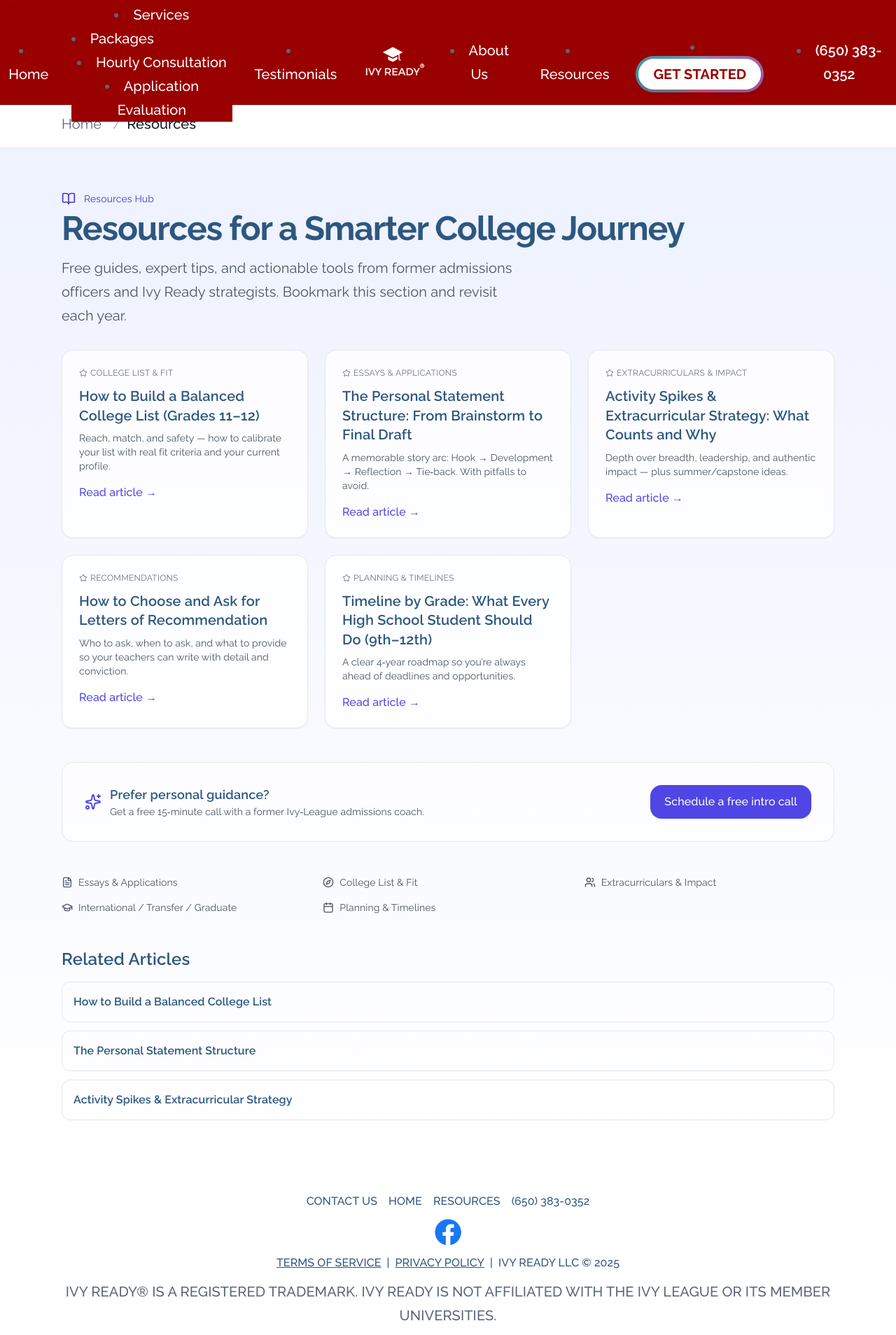
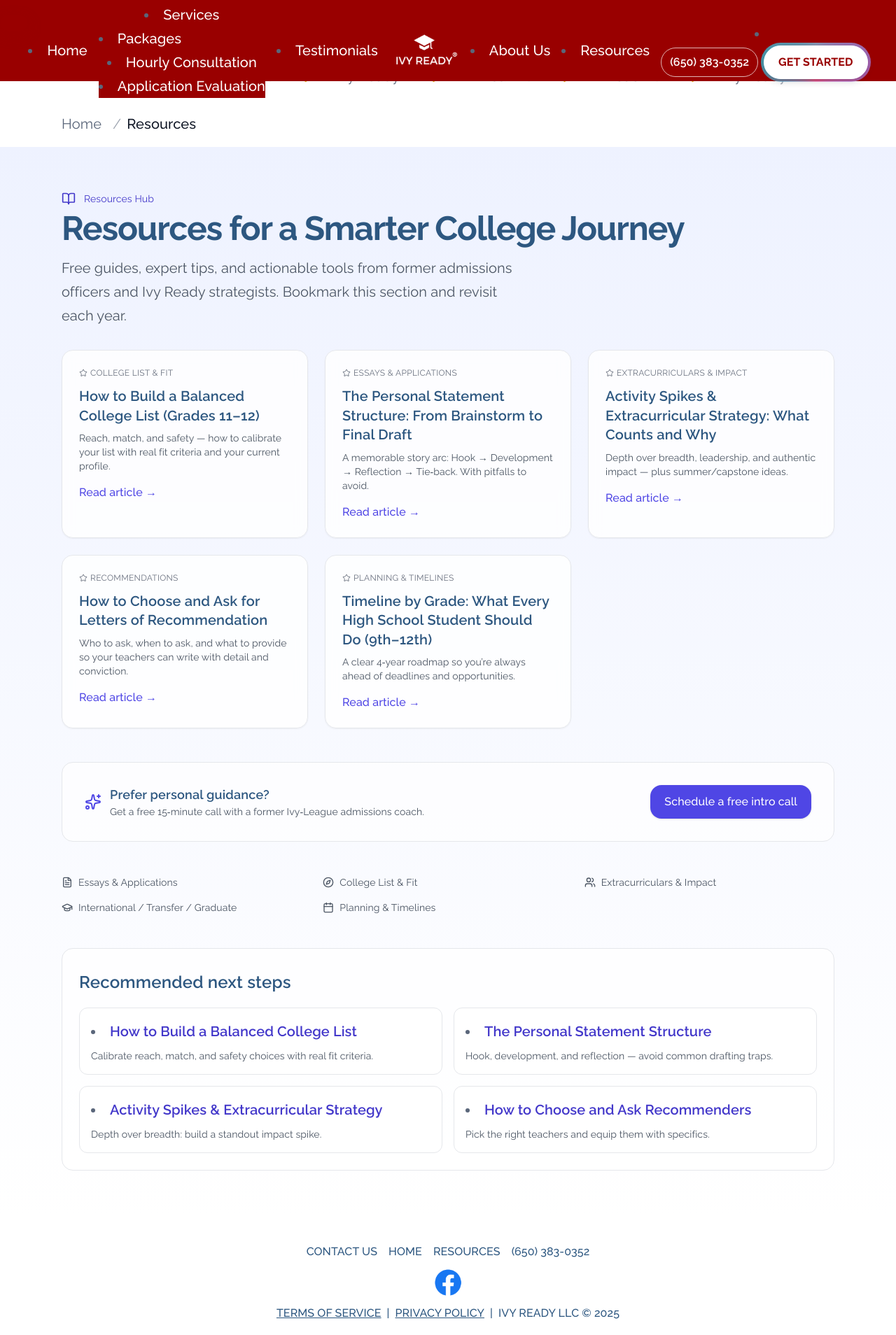
Before and after one commit to TesCoder/IR, a Next.js app in the folder next-js-site/: page /resources in a window 1280 px wide. Shown: the top 1908 px of the page at 70% size. Built offline with nearby package versions, Linux system fonts and the light colour scheme.

Commit message:
Better SEO and pages

```diff
--- a/next-js-site/components/ImpactTable.js
+++ b/next-js-site/components/ImpactTable.js
@@ -5,7 +5,7 @@ export default function ImpactTable({ data = [] }) {
         <thead className="bg-ivy-blue text-white">
           <tr>
             <th className="px-4 py-3 text-left text-sm font-semibold uppercase tracking-wide">University</th>
-            <th className="px-4 py-3 text-left text-sm font-semibold uppercase tracking-wide">Baseline Acceptance Rate</th>
+            <th className="px-4 py-3 text-left text-sm font-semibold uppercase tracking-wide"> Acceptance Rate</th>
             <th className="px-4 py-3 text-left text-sm font-semibold uppercase tracking-wide">Ivy Ready Acceptance Rate</th>
             <th className="px-4 py-3 text-left text-sm font-semibold uppercase tracking-wide">Ivy Ready Impact</th>
           </tr>
--- a/next-js-site/components/RelatedArticles.js
+++ b/next-js-site/components/RelatedArticles.js
@@ -1,17 +1,31 @@
 import Link from "next/link";
-export default function RelatedArticles({ articles = [] }) {
-  if (!articles?.length) return null;
+
+export default function RelatedArticles({ title = "Related Articles", items, articles = [], className = "" }) {
+  const links = items?.length ? items : articles;
+  if (!links?.length) return null;
+
+  const containerClassName = ["mt-12 rounded-2xl border border-gray-200 bg-white/80 p-6", className]
+    .filter(Boolean)
+    .join(" ");
+
   return (
-    <div className="mt-12">
-      <h2 className="text-2xl font-semibold mb-4">Related Articles</h2>
-      <div className="space-y-3">
-        {articles.map(({ title, href, description }, idx) => (
-          <div key={idx} className="rounded-xl border border-gray-200 p-4">
-            <Link href={href} aria-label={`Related article: ${title}`} className="text-ivy-blue font-semibold hover:underline">{title}</Link>
-            {description && <p className="mt-1 text-sm text-gray-700">{description}</p>}
-          </div>
+    <section aria-label={title} className={containerClassName}>
+      <div className="flex items-center gap-2">
+        <h2 className="text-2xl font-semibold">{title}</h2>
+      </div>
+      <ul className="mt-4 grid grid-cols-1 sm:grid-cols-2 gap-4">
+        {links.map(({ title: itemTitle, href, description }, idx) => (
+          <li
+            key={href || itemTitle || idx}
+            className="group rounded-xl border border-gray-200 bg-white p-4 transition hover:shadow-sm"
+          >
+            <Link href={href} className="text-indigo-700 font-semibold hover:underline">
+              {itemTitle}
+            </Link>
+            {description && <p className="mt-2 text-sm text-gray-600">{description}</p>}
+          </li>
         ))}
-      </div>
-    </div>
+      </ul>
+    </section>
   );
 }
--- a/next-js-site/components/Testimonials.js
+++ b/next-js-site/components/Testimonials.js
@@ -4,7 +4,6 @@
 
 import { Button, ButtonRow } from "@/components/Button";
 import { OrbitGlowButton } from "@/components/OrbitGlowButton";
-import SEOHead from "@/components/SEOHead";
 import Section from "@/components/Section";
 import Image from "next/image";
 import { useEffect, useMemo, useState } from "react";
@@ -40,12 +39,6 @@ import { trackCtaClick } from "@/lib/trackCta";
   return (
 
     <>
-      <SEOHead
-        title="Testimonials"
-        description="Families love how Ivy Ready delivers clarity, structure, and results."
-        url="/testimonials"
-      />
-
       {/* Hero Section */}
       <div className="heroFrame bg-testimonial-hero relative overflow-hidden" style={{ backgroundPosition: 'center 5%' }}  >
         {/* Tint layer (between image and overlay) */}
--- a/next-js-site/components/navbar.js
+++ b/next-js-site/components/navbar.js
@@ -38,11 +38,6 @@ export default function Navbar() {
     trackCtaClick({ location: "header", text: "Get Started" });
   };
 
-  const handleHeaderPhoneClick = () => {
-    trackCtaClick({ location: "header", text: "(650) 383-0352" });
-  };
-
-
   return (
     <nav className="flex flex-col sm:justify-center bg-ivy-red fixed w-full z-20 top-0 left-0">
       {!logoVisibility && (
@@ -78,7 +73,7 @@ export default function Navbar() {
             className="collapse navbar-collapse justify-evenly flex-col md:flex md:flex-row mt-10"
             id="navbarNav"
           >
-            <ul className="navbar-nav text-white flex flex-col md:items-center md:justify-center items-center text-center w-full md:flex-row md:space-x-5 -mt-20 md:-mb-6">
+            <ul className="navbar-nav text-white flex flex-col md:items-center md:justify-center items-center text-center w-full md:flex-row md:flex-nowrap md:space-x-2 lg:space-x-3 xl:space-x-4 -mt-20 md:-mb-6">
 
 
 
@@ -163,24 +158,23 @@ export default function Navbar() {
                   Resources
                 </Link>
               </li>
-              <li className="nav-item">
+              <li className="nav-item w-full md:w-auto">
+                <div className="flex flex-col items-center gap-2 md:gap-2 md:ml-auto md:flex-row-reverse md:flex-nowrap">
                   <OrbitGlowButton
-                  className="btn btn-light text-ivy-red uppercase font-semibold rounded-full"
+                    className="btn btn-light text-ivy-red uppercase font-semibold rounded-full px-4 py-2 text-sm md:text-sm lg:text-base md:px-4 lg:px-5"
                     onClick={handleHeaderCtaClick}
                     data-bs-toggle="modal"
                     data-bs-target="#contactModal"
                   >
                     Get Started
                   </OrbitGlowButton>
-              </li>
-              <li className="nav-item d-flex md:mt-0">
                   <a
-                  className="nav-link text-white font-semibold hover:opacity-75"
+                    className="flex items-center gap-2 rounded-full border border-white/70 px-3 py-2 text-white font-semibold hover:bg-white/10 text-sm md:text-sm lg:text-base"
                     href="tel:+16503830352"
-                  onClick={handleHeaderPhoneClick}
                   >
                     (650) 383-0352
                   </a>
+                </div>
               </li>
             </ul>
           </div>
--- /dev/null
+++ b/next-js-site/data/impactData.js
@@ -0,0 +1,29 @@
+export const impactData = [
+  { name: "Harvard University", acceptanceRate: "3.59%", ivyReadyRate: "21.5%", ivyReadyImpact: "6x" },
+  { name: "Yale University", acceptanceRate: "4.6%", ivyReadyRate: "23.0%", ivyReadyImpact: "5x" },
+  { name: "Princeton University", acceptanceRate: "4.62%", ivyReadyRate: "23.1%", ivyReadyImpact: "5x" },
+  { name: "Columbia University", acceptanceRate: "4.29%", ivyReadyRate: "30.0%", ivyReadyImpact: "7x" },
+  { name: "University of Pennsylvania", acceptanceRate: "4.9%", ivyReadyRate: "24.5%", ivyReadyImpact: "5x" },
+  { name: "Brown University", acceptanceRate: "5.65%", ivyReadyRate: "28.3%", ivyReadyImpact: "5x" },
+  { name: "Cornell University", acceptanceRate: "8.41%", ivyReadyRate: "50.5%", ivyReadyImpact: "6x" },
+  { name: "Dartmouth College", acceptanceRate: "6.03%", ivyReadyRate: "30.2%", ivyReadyImpact: "5x" },
+  { name: "Massachusetts Institute of Technology", acceptanceRate: "4.52%", ivyReadyRate: "18.1%", ivyReadyImpact: "4x" },
+  { name: "Stanford University", acceptanceRate: "3.61%", ivyReadyRate: "28.9%", ivyReadyImpact: "8x" },
+  { name: "California Institute of Technology", acceptanceRate: "2.3%", ivyReadyRate: "13.8%", ivyReadyImpact: "6x" },
+  { name: "University of Chicago", acceptanceRate: "4.1%", ivyReadyRate: "24.6%", ivyReadyImpact: "6x" },
+  { name: "Duke University", acceptanceRate: "4.8%", ivyReadyRate: "28.8%", ivyReadyImpact: "6x" },
+  { name: "Johns Hopkins University", acceptanceRate: "6.0%", ivyReadyRate: "30.0%", ivyReadyImpact: "5x" },
+  { name: "Amherst College", acceptanceRate: "7.0%", ivyReadyRate: "42.0%", ivyReadyImpact: "6x" },
+  { name: "Williams College", acceptanceRate: "10.0%", ivyReadyRate: "50.0%", ivyReadyImpact: "5x" },
+  { name: "UC Berkeley", acceptanceRate: "11.0%", ivyReadyRate: "52.0%", ivyReadyImpact: "5x" },
+];
+
+const highlightNames = [
+  "Harvard University",
+  "Stanford University",
+  "UC Berkeley",
+  "Princeton University",
+  "Massachusetts Institute of Technology",
+];
+
+export const impactHighlights = impactData.filter(({ name }) => highlightNames.includes(name));
--- a/next-js-site/pages/impact.js
+++ b/next-js-site/pages/impact.js
@@ -2,34 +2,7 @@ import SEOHead from "@/components/SEOHead";
 import Breadcrumbs from "@/components/Breadcrumbs";
 import Section from "@/components/Section";
 import ImpactTable from "@/components/ImpactTable";
-
-const impactData = [
-  // Results from Google Search using current available data for the Class of 2029 and Class of 2028
-
-  // Results from Google Search using current available data for the Class of 2029 and Class of 2028
-
-  // Core Ivy League (benchmark)
-  { name: "Harvard University", acceptanceRate: "3.59%", ivyReadyRate: "21.5%", ivyReadyImpact: "6x" },
-  { name: "Yale University", acceptanceRate: "4.6%", ivyReadyRate: "23.0%", ivyReadyImpact: "5x" },
-  { name: "Princeton University", acceptanceRate: "4.62%", ivyReadyRate: "23.1%", ivyReadyImpact: "5x" },
-  { name: "Columbia University", acceptanceRate: "4.29%", ivyReadyRate: "30.0%", ivyReadyImpact: "7x" },
-  { name: "University of Pennsylvania", acceptanceRate: "4.9%", ivyReadyRate: "24.5%", ivyReadyImpact: "5x" },
-  { name: "Brown University", acceptanceRate: "5.65%", ivyReadyRate: "28.3%", ivyReadyImpact: "5x" },
-  { name: "Cornell University", acceptanceRate: "8.41%", ivyReadyRate: "50.5%", ivyReadyImpact: "6x" },
-  { name: "Dartmouth College", acceptanceRate: "6.03%", ivyReadyRate: "30.2%", ivyReadyImpact: "5x" },
-
-  // Ivy-Equivalent / Ivy-Peer Universities
-  { name: "Massachusetts Institute of Technology", acceptanceRate: "4.52%", ivyReadyRate: "18.1%", ivyReadyImpact: "4x" },
-  { name: "Stanford University", acceptanceRate: "3.61%", ivyReadyRate: "28.9%", ivyReadyImpact: "8x" },
-  { name: "California Institute of Technology", acceptanceRate: "2.3%", ivyReadyRate: "13.8%", ivyReadyImpact: "6x" },
-  { name: "University of Chicago", acceptanceRate: "4.1%", ivyReadyRate: "24.6%", ivyReadyImpact: "6x" },
-  { name: "Duke University", acceptanceRate: "4.8%", ivyReadyRate: "28.8%", ivyReadyImpact: "6x" },
-  { name: "Johns Hopkins University", acceptanceRate: "6.0%", ivyReadyRate: "30.0%", ivyReadyImpact: "5x" },
-
-  // Elite Liberal Arts Colleges (Ivy-Feeder Signal)
-  { name: "Amherst College", acceptanceRate: "7.0%", ivyReadyRate: "42.0%", ivyReadyImpact: "6x" },
-  { name: "Williams College", acceptanceRate: "10.0%", ivyReadyRate: "50.0%", ivyReadyImpact: "5x" },
-];
+import { impactData } from "@/data/impactData";
 
 export default function ImpactPage() {
   return (
--- a/next-js-site/pages/index.js
+++ b/next-js-site/pages/index.js
@@ -19,6 +19,7 @@ import testimonialsData from "@/data/b4ro1e4h9etc2jv1qaov.json"; // data used fo
 import SteppedRoadmap from "@/components/SteppedRoadmap";
 import OutcomesGallery from "@/components/OutcomesGallery";
 import ImpactTable from "@/components/ImpactTable";
+import { impactHighlights } from "@/data/impactData";
 import { SchemaScript } from "@/components/Schema";
 
 const HyperLink = ({ href, children }) => (
@@ -26,12 +27,6 @@ const HyperLink = ({ href, children }) => (
     {...children}
   </Link>
 );
-
-const impactHighlights = [
-  { name: "Harvard University", acceptanceRate: "3.6%", ivyReadyRate: "21.5%", ivyReadyImpact: "6x" },
-  { name: "Stanford University", acceptanceRate: "3.6%", ivyReadyRate: "28.9%", ivyReadyImpact: "8x" },
-  { name: "UC Berkeley", acceptanceRate: "11.0%", ivyReadyRate: "52.0%", ivyReadyImpact: "5x" },
-];
 
 export default function Home() {
   // FULL, INFO, CALL, or EVAL
--- a/next-js-site/pages/member_h/[id].js
+++ b/next-js-site/pages/member_h/[id].js
@@ -5,6 +5,7 @@ import Section from "@/components/Section";
 import Image from "next/image";
 import { useState } from "react";
 import { members_h } from "@/components/membersList_h";
+import SEOHead from "@/components/SEOHead";
 
 const CoachInfo = ({ setCoach, imgSrc, fname, past, description }) => (
   <div>
@@ -44,7 +45,7 @@ const CoachInfo = ({ setCoach, imgSrc, fname, past, description }) => (
   </div>
 );
 
-export default function MemberH({ member }) {
+export default function MemberH({ member, seo }) {
   const [modalType, setModalType] = useState("INFO");
   const [coach, setCoach] = useState();
 
@@ -61,6 +62,7 @@ export default function MemberH({ member }) {
 
   return (
     <>
+      {seo && <SEOHead {...seo} />}
       <Section title="" darkBg />
       <Section darkBg={false}>
         <CoachInfo
--- a/next-js-site/pages/resources/index.jsx
+++ b/next-js-site/pages/resources/index.jsx
@@ -64,6 +64,28 @@ export default function ResourcesIndex() {
       tag: "Planning & Timelines",
     },
   ];
+  const relatedArticles = [
+    {
+      title: "How to Build a Balanced College List",
+      href: "/resources/building-a-college-list",
+      description: "Calibrate reach, match, and safety choices with real fit criteria.",
+    },
+    {
+      title: "The Personal Statement Structure",
+      href: "/resources/personal-statement-structure",
+      description: "Hook, development, and reflection — avoid common drafting traps.",
+    },
+    {
+      title: "Activity Spikes & Extracurricular Strategy",
+      href: "/resources/extracurricular-strategy",
+      description: "Depth over breadth: build a standout impact spike.",
+    },
+    {
+      title: "How to Choose and Ask Recommenders",
+      href: "/resources/choosing-recommenders",
+      description: "Pick the right teachers and equip them with specifics.",
+    },
+  ];
 
   return (
     <>
@@ -125,11 +147,8 @@ export default function ResourcesIndex() {
           </div>
           <div className="mt-12">
             <RelatedArticles
-              articles={[
-                { title: "How to Build a Balanced College List", href: "/resources/building-a-college-list" },
-                { title: "The Personal Statement Structure", href: "/resources/personal-statement-structure" },
-                { title: "Activity Spikes & Extracurricular Strategy", href: "/resources/extracurricular-strategy" }
-              ]}
+              title="Recommended next steps"
+              items={relatedArticles}
             />
           </div>
         </div>
--- a/next-js-site/pages/testimonials.js
+++ b/next-js-site/pages/testimonials.js
@@ -5,6 +5,7 @@
 import fs from "node:fs/promises";
 import path from "node:path";
 import Testimonials from "@/components/Testimonials"; // calls component
+import SEOHead from "@/components/SEOHead";
 // import Testimonials from "@/components/Testimonials_Snippets"; // calls component
 
 // note two functions below are connected by NextJS automatically
@@ -40,5 +41,14 @@ export async function getServerSideProps(context) {
 
 // once getServerSideProps finishes, passes props to TestimonialsPage
 export default function TestimonialsPage({ testimonials }) {
-  return <Testimonials testimonials={testimonials} />; // component uses t.imgSrc prop. :contentReference[oaicite:1]{index=1}
+  return (
+    <>
+      <SEOHead
+        title="Testimonials"
+        description="Families love how Ivy Ready delivers clarity, structure, and results."
+        url="/testimonials"
+      />
+      <Testimonials testimonials={testimonials} />{/* component uses t.imgSrc prop. */}
+    </>
+  );
 }
```
Lines whose indentation alone changed are shown as unchanged.
